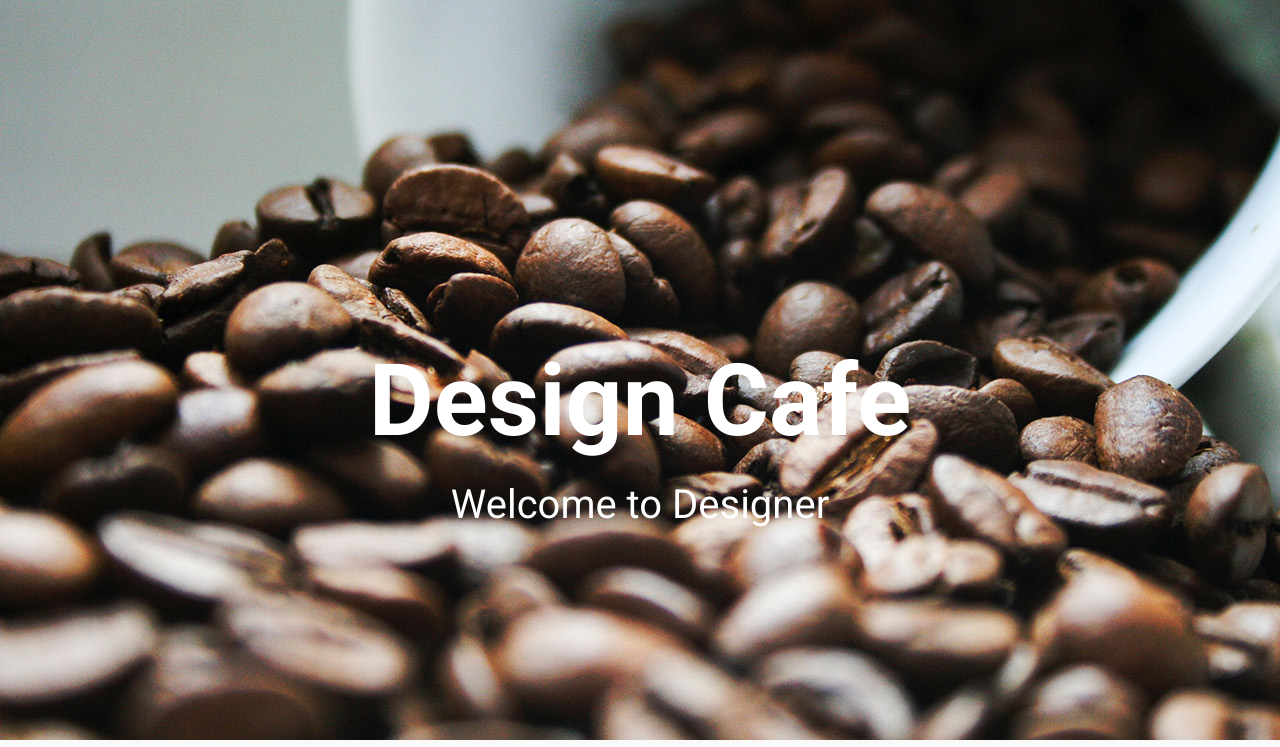
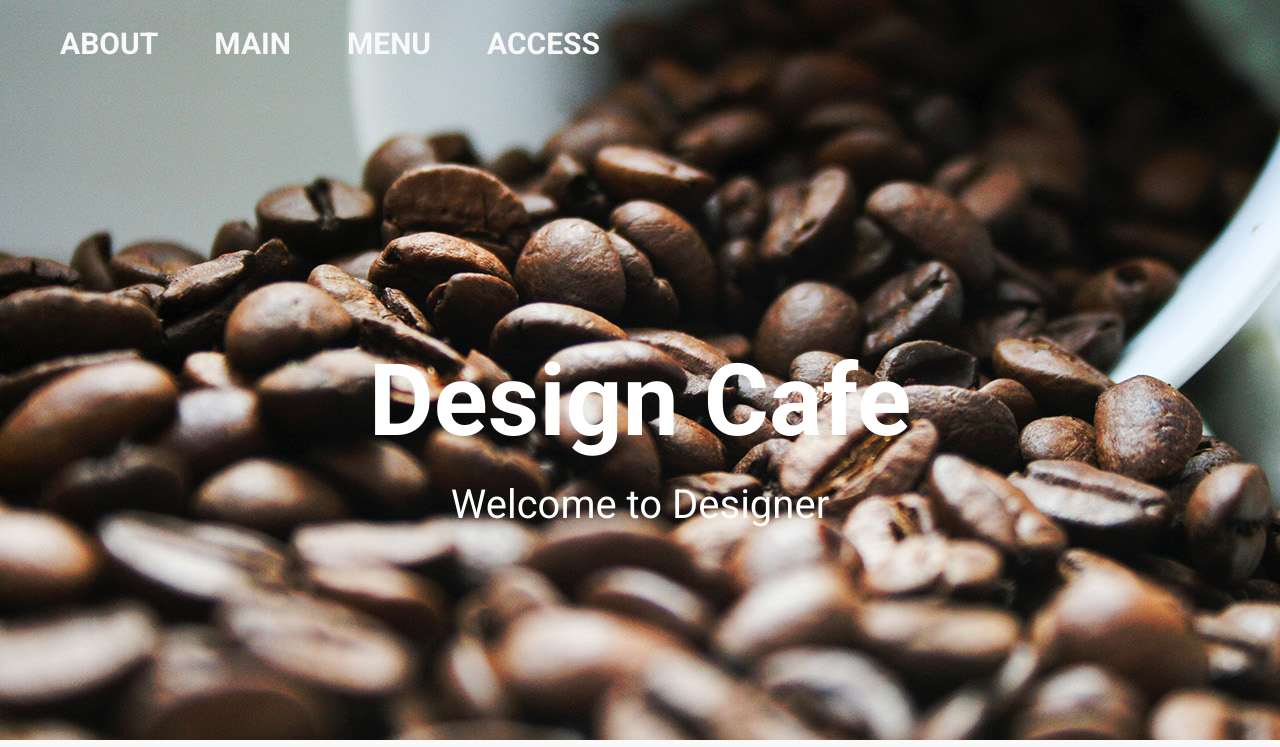
Before and after one commit to Jeccy-iida/DesignCafe, a plain HTML site: page index.html in a window 1280 px wide. Shown: the top 747 px of the page. Drawn offline with Linux system fonts and the light colour scheme.

Commit message:
jamplink

```diff
--- a/index.html
+++ b/index.html
@@ -19,16 +19,26 @@
                 <img src="background03.jpg" alt="background03">
                 <img src="background04.jpg" alt="background04">
             </div>
+            <div id="mainbutton">
+                <nav>
+                    <ul>
+                        <li><a href="#about">ABOUT</a></li>
+                        <li><a href="#main">MAIN</a></li>
+                        <li><a href="#menu">MENU</a></li>
+                        <li><a href="#access">ACCESS</a></li>
+                    </ul>
+                </nav>
+            </div>
             <div id="maintitle">
                 <h1>Design Cafe</h1>
                 <h2>Welcome to Designer</h2>
             </div>
-            <div id="mainbutton">
-            </div>
+
         </div>
 
+
         <!--ここからABOUT--->
-        <div class="about" class="content">
+        <div class="about" class="content" id="about">
             <div class="title">
                 <div class="fadein">
                     <h2>ABOUT</h2>
@@ -60,7 +70,7 @@
         </div>
 
         <!--ここからmain--->
-        <div class="main" class="content">
+        <div class="main" class="content" id="main">
             <img src="mind1.jpg" all="mind" width="700">
             <div id=main-text>
                 <div class="main-title">
@@ -80,7 +90,7 @@
         </div>
 
         <!--ここからメニュー--->
-        <div class="menu" class="content">
+        <div class="menu" class="content" id="menu">
             <div class="title">
                 <div class="fadein">
                     <h2>MENU</h2>
@@ -105,7 +115,7 @@
         </div>
 
         <!--ここからＡＣＣＥＳＳ--->
-        <div class="access" class="content">
+        <div class="access" class="content" id="access">
             <div class="title">
                 <div class="fadein">
                     <h2>ACCESS</h2>
--- a/style.css
+++ b/style.css
@@ -64,6 +64,32 @@
     font-size: 40px;
 }
 
+#mainbutton{
+    position: absolute;
+}
+
+
+nav{
+    overflow: hidden;
+}
+
+nav li{
+    list-style-type: none;
+    float: left;
+    margin-top: 2px;
+}
+
+nav a{
+    font-style: 16px;
+    display: block;
+    text-decoration: none;
+    color: #f9f9f9;
+    padding: 10px 20px 0px 0px;
+    margin: 14px 16px 10px 20px;
+    font-family: 'Roboto', sans-serif;
+    font-weight: 600;
+    font-size: 30px;
+}
 /*ここからABOUT*/
 
 .title h2 {
@@ -108,7 +134,7 @@
 }
 
 .item img {
-    border: 1px solid #fff;
+    border: 0.5px solid #fff;
     width: 350px;
     height: 220px;
     border-radius: 10px 10px 0px 0px;
@@ -136,6 +162,7 @@
 
 .main {
     background-color: #182b2e;
+
 }
 
 .main img {
@@ -179,7 +206,7 @@
     width: 350px;
     border-radius: 10px;
     color: #182b2e;
-    box-shadow: 0 2px 5px #fff;
+    box-shadow: 0 2px 5px #182b2e;
 }
 
 .menu-item2 {
@@ -187,7 +214,7 @@
     width: 350px;
     border-radius: 10px;
     color: #182b2e;
-    box-shadow: 0 2px 5px #fff;
+    box-shadow: 0 2px 5px #182b2e;
 }
 
 /*ここからＡＣＣＥＳＳ*/
@@ -198,7 +225,7 @@
     box-shadow: 0 2px 5px #ccc;
     padding: 0px;
     width: 75%;
-    height: 70vh;
+    height: 60vh;
 }
 
 .left {
```
